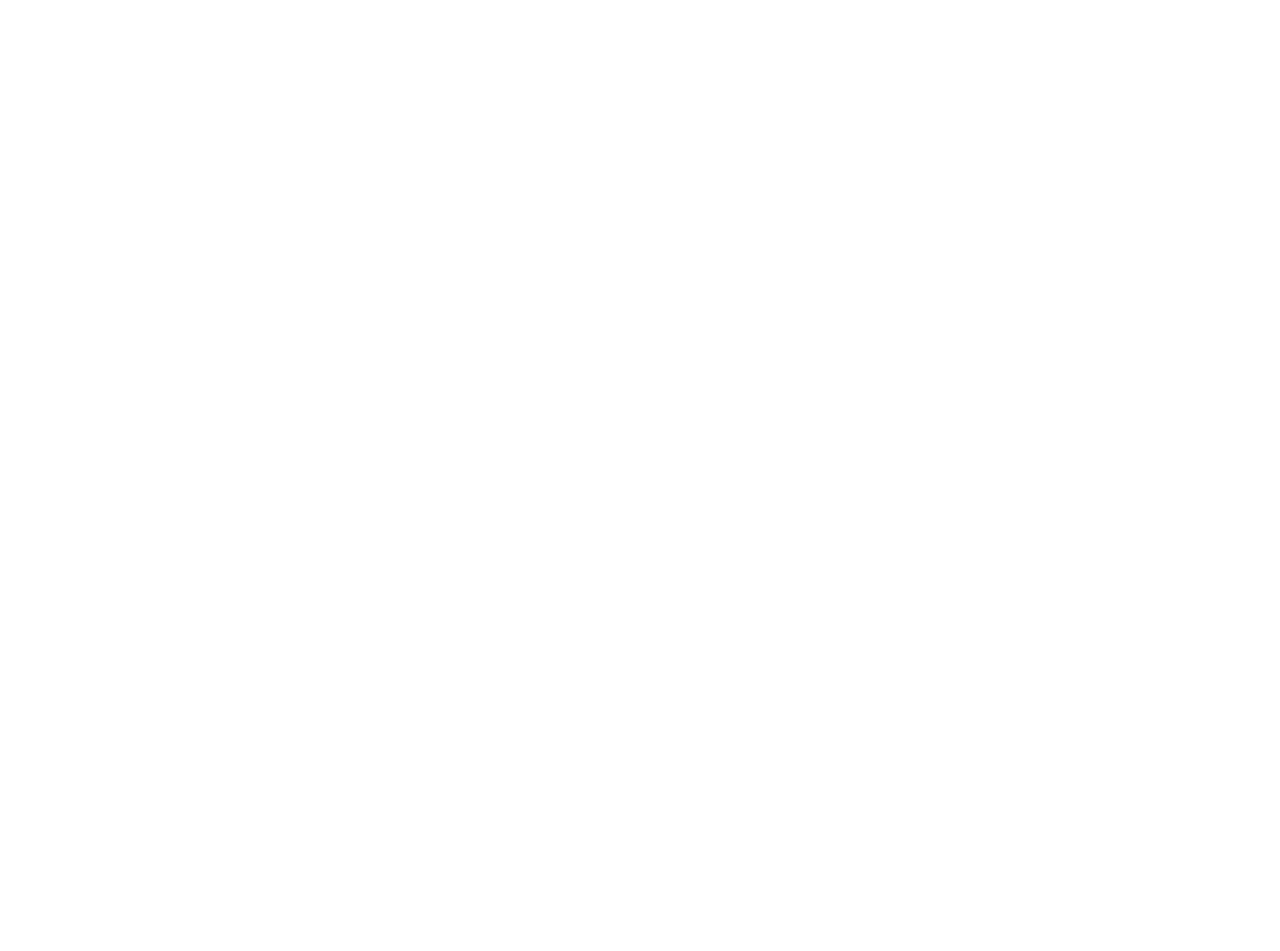
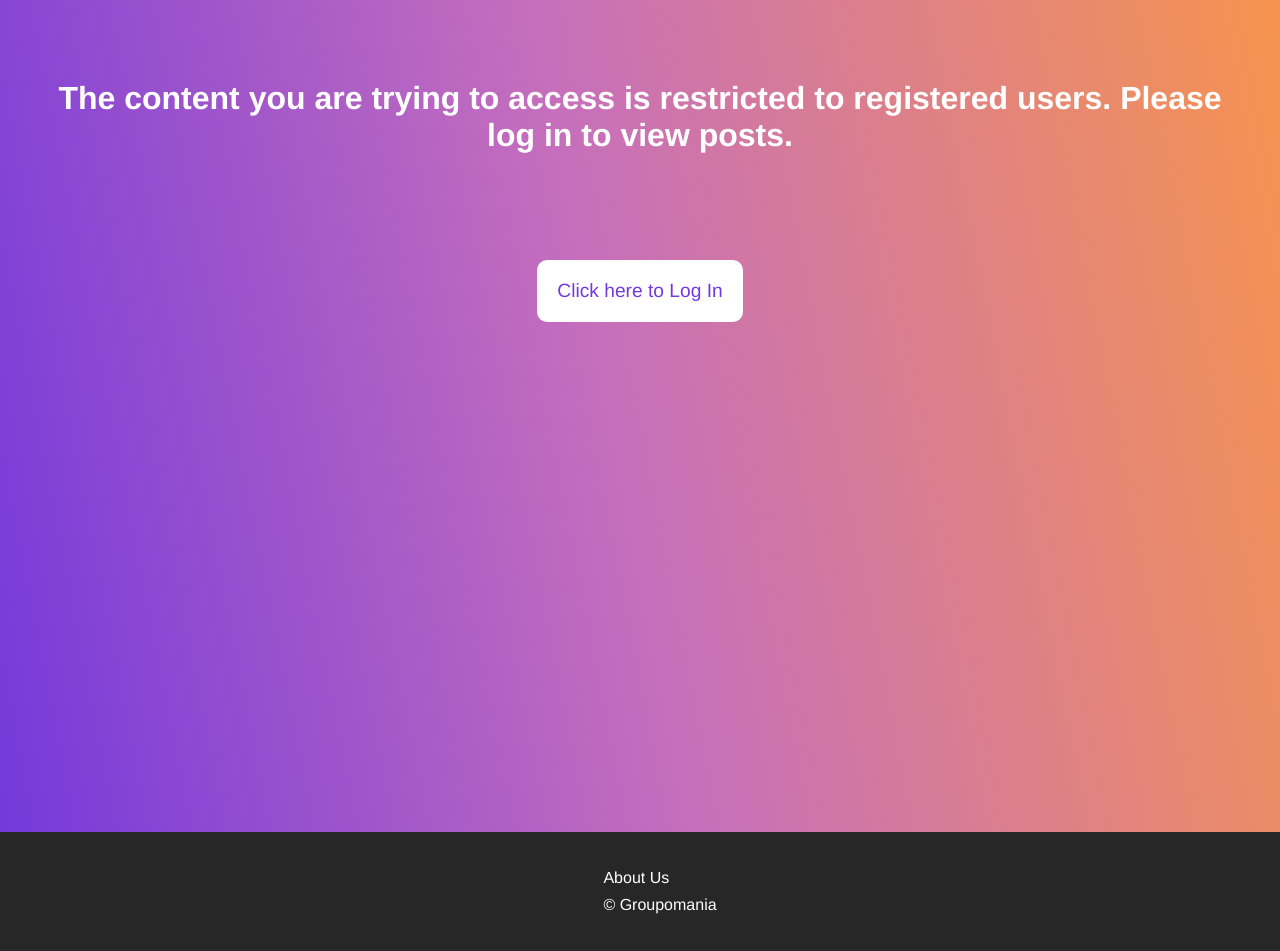
Before and after one commit to kris-v/kris-v-project-7--react-front-end, a React (Create React App) app: page /posts/1 in a window 1280 px wide. Shown: the part 152-1103 px from the top of the page. Before the commit the page ends 800 px from the top, so only its background shows below. Built offline with nearby package versions, Linux system fonts and the light colour scheme; no server answers.

Commit message:
Created Footer. Added  styles to Home, Posts, and Single Post views.

```diff
--- a/src/Components/Error/index.jsx
+++ b/src/Components/Error/index.jsx
@@ -1,8 +1,17 @@
+import styled from 'styled-components'
+
+const ErrorWrapper = styled.div`
+  display: flex;
+  justify-content: center;
+  align-items: center;
+  min-height: 100vh;
+`
+
 function Error() {
   return (
-    <div>
+    <ErrorWrapper>
       <h1>This page does not exist 😥</h1>
-    </div>
+    </ErrorWrapper>
   )
 }
 
--- a/src/Components/Footer/index.jsx
+++ b/src/Components/Footer/index.jsx
@@ -0,0 +1,14 @@
+import '../../Styles/Footer.css'
+
+function Footer() {
+  return (
+    <footer>
+      <ul>
+        <li>About Us</li>
+        <li>&copy; Groupomania</li>
+      </ul>
+    </footer>
+  )
+}
+
+export default Footer
--- a/src/Pages/Account/index.jsx
+++ b/src/Pages/Account/index.jsx
@@ -1,8 +1,10 @@
 import { useParams } from 'react-router-dom'
 import { Link } from 'react-router-dom'
+import { useHistory } from 'react-router-dom'
 
 function Account() {
   const userId = localStorage.getItem('userId')
+  const history = useHistory()
   // const { user_id } = useParams
 
   const deleteAccount = () => {
@@ -12,14 +14,13 @@
       .then((res) => res.json())
       .then((res) => console.log(res))
       .then(() => localStorage.clear())
+      .then(() => history.push('/'))
   }
 
   return (
     <div>
       <h1>Account</h1>
-      <Link to={'/'}>
-        <button onClick={() => deleteAccount()}>Delete account</button>
-      </Link>
+      <button onClick={() => deleteAccount()}>Delete account</button>
       <Link to={'/'}>
         <button onClick={() => localStorage.clear()}>Sign out</button>
       </Link>
--- a/src/Pages/Home/index.jsx
+++ b/src/Pages/Home/index.jsx
@@ -15,9 +15,18 @@
   font-size: 2rem;
 `
 
+const StyledImage = styled.img`
+  height: 160px;
+`
+
 const StyledTitle = styled.h2`
   margin-bottom: 5rem;
   margin-top: 3rem;
+  margin: 3rem;
+  font-size: 2.5rem;
+  @media screen and (max-width: 600px) {
+    font-size: 1.5rem;
+  }
 `
 
 const ButtonsWrapper = styled.div`
@@ -34,8 +43,8 @@
   if (jwt) {
     return (
       <HomeWrapper>
-        <img src={HomeIllustration} alt="Company logo" />
-        <StyledTitle>Hello {userName}.</StyledTitle>
+        <StyledImage src={HomeIllustration} alt="Company logo" />
+        <StyledTitle className="home-title">Hello {userName}.</StyledTitle>
         <ButtonsWrapper>
           <StyledLink to="/posts">
             <button className="home-btn">View posts</button>
--- a/src/Pages/OnePost/index.jsx
+++ b/src/Pages/OnePost/index.jsx
@@ -1,7 +1,63 @@
-import logo from '../../assets/icon.png'
 import { useParams, useRouteMatch } from 'react-router-dom'
 import { useEffect, useState } from 'react'
 import { Link } from 'react-router-dom'
+import { StyledLink } from '../../Styles/Atoms'
+import styled from 'styled-components'
+import colors from '../../Styles/colors'
+
+const MainWrapper = styled.div`
+  background-image: linear-gradient(79deg, #7439db, #c66fbc 48%, #f7944d);
+  min-height: 100vh;
+  padding-top: 8rem;
+  display: flex;
+  flex-direction: column;
+  align-items: center;
+`
+const ButtonsWrapper = styled.div`
+  display: flex;
+  flex-direction: row;
+  justify-content: left;
+`
+
+const CardWrapper = styled.div`
+  display: flex;
+  background-color: blue;
+  flex-direction: column;
+  justify-content: space-around;
+  padding: 1.4rem;
+  margin: 1.2rem;
+  background-color: ${colors.backgroundLight};
+  border-radius: 30px;
+  width: 80%;
+  max-width: 700px;
+`
+
+const UnauthorizedMessage = styled.div`
+  font-style: normal;
+  margin-bottom: 3rem;
+`
+
+const MessageWrapper = styled.div`
+  background-image: linear-gradient(79deg, #7439db, #c66fbc 48%, #f7944d);
+  color: white;
+  height: 100vh;
+  display: flex;
+  flex-direction: column;
+  padding-top: 5rem;
+  align-items: center;
+  justify-content: flex-start;
+`
+
+const StyledTitle = styled.h2`
+  margin-bottom: 5rem;
+  margin-top: 3rem;
+  margin: 3rem;
+  font-size: 2rem;
+  text-align: center;
+  @media screen and (max-width: 600px) {
+    font-size: 1.5rem;
+  }
+`
 
 function OnePost(props) {
   const [singlePostData, setSinglePostData] = useState([])
@@ -66,27 +122,38 @@
 
   if (!singlePostData[0]) {
     return (
-      <div>
-        <h2>It looks like you are not authorized to view this content.</h2>
-        <Link to="/login">Click here to Log In</Link>
-      </div>
+      <MessageWrapper>
+        <UnauthorizedMessage>
+          <StyledTitle>
+            The content you are trying to access is restricted to registered
+            users. Please log in to view posts.
+          </StyledTitle>
+        </UnauthorizedMessage>
+        <StyledLink to="/login">
+          <button>Click here to Log In</button>
+        </StyledLink>
+      </MessageWrapper>
     )
   } else {
     return (
-      <div>
-        <Link to={'/posts'}>
-          <button>Back</button>
-        </Link>
-        <h1>This is a single GIF 🌆</h1>
-        <h2>The post ID is {post_id}</h2>
-        <p>{singlePostData[0].title}</p>
+      <MainWrapper>
+        {/* <h2>The post ID is {post_id}</h2> */}
+        <h3>From {singlePostData[0].username}</h3>
+        <CardWrapper>
+          <p>{singlePostData[0].title}</p>
+        </CardWrapper>
+        <ButtonsWrapper>
+          <StyledLink to={'/posts'}>
+            <button>Back</button>
+          </StyledLink>
+          {userId === singlePostData[0].user_id && (
+            <StyledLink to={'/posts'}>
+              <button onClick={() => deleteGif()}>Delete Post</button>
+            </StyledLink>
+          )}
+        </ButtonsWrapper>
         {/* <img src={singlePostData[0].image_url} alt="GIF" /> */}
-        {userId === singlePostData[0].user_id && (
-          <Link to={'/posts'}>
-            <button onClick={() => deleteGif()}>Delete Post</button>
-          </Link>
-        )}
-      </div>
+      </MainWrapper>
     )
   }
 }
--- a/src/Pages/Posts/index.jsx
+++ b/src/Pages/Posts/index.jsx
@@ -2,29 +2,69 @@
 import Card from '../../Components/Card'
 import { Link } from 'react-router-dom'
 import styled from 'styled-components'
-import { StyledLink } from '../../Styles/Atoms'
+import { StyledLink, Loader } from '../../Styles/Atoms'
 import HomeIllustration from '../../assets/icon-left-font-monochrome-black.png'
+import '../../Styles/Posts.css'
 import colors from '../../Styles/colors'
 
 const MainContainer = styled.div`
   background-image: linear-gradient(79deg, #7439db, #c66fbc 48%, #f7944d);
   min-height: 100vh;
+  overflow: hidden;
 `
 
 const CardsContainer = styled.div`
   display: flex;
   flex-wrap: wrap;
   flex-direction: row;
-  justify-content: space-evenly;
+  justify-content: space-between;
+  align-content: flex-start;
+  max-width: 800px;
+  height: 100%;
+  margin: 0 auto;
+  margin-top: 2rem;
+  padding-bottom: 3rem;
+  background-color: blue;
 `
 
 const StyledImage = styled.img`
-  height: 30vh;
+  height: 160px;
+`
+
+const LoaderWrapper = styled.div`
+  display: flex;
+  justify-content: center;
+`
+
+const UnauthorizedMessage = styled.div`
+  font-style: normal;
+  margin-bottom: 3rem;
+`
+
+const MessageWrapper = styled.div`
+  background-image: linear-gradient(79deg, #7439db, #c66fbc 48%, #f7944d);
+  color: white;
+  height: 100vh;
+  display: flex;
+  flex-direction: column;
+  padding-top: 5rem;
+  align-items: center;
+  justify-content: flex-start;
+`
+
+const StyledTitle = styled.h2`
+  margin-bottom: 5rem;
+  margin-top: 3rem;
+  margin: 3rem;
+  font-size: 2rem;
+  text-align: center;
+  @media screen and (max-width: 600px) {
+    font-size: 1.5rem;
+  }
 `
 
 function PostsListView() {
   const [postsData, setPostsData] = useState([])
-  // const [usersRead, setUsersRead] = useState([])
   const [isDataLoading, setDataLoading] = useState(false)
   const [error, setError] = useState(false)
   const jwt = localStorage.getItem('userToken')
@@ -52,7 +92,7 @@
         console.log('==== error ====', err)
         setError(true)
       } finally {
-        setDataLoading(true)
+        setDataLoading(false)
       }
     }
     fetchPosts()
@@ -60,19 +100,34 @@
 
   if (postsData.length === undefined) {
     return (
-      <div>
-        <h2>Oops... Content restricted to registered users. Please log in.</h2>
-        <Link to="/login">Click here to Log In</Link>
-      </div>
+      <MessageWrapper>
+        <UnauthorizedMessage>
+          <StyledTitle>
+            The content you are trying to access is restricted to registered
+            users. Please log in to view posts.
+          </StyledTitle>
+        </UnauthorizedMessage>
+        <StyledLink to="/login">
+          <button>Click here to Log In</button>
+        </StyledLink>
+      </MessageWrapper>
     )
   } else {
     return (
       <MainContainer>
-        <h2>Here all the posts! 😎</h2>
+        <div className="upper-container">
+          <div className="img-container">
             <StyledImage src={HomeIllustration} alt="Company logo" />
-        <Link to={'/upload'}>
+          </div>
+          <Link className="create-post-btn" to={'/upload'}>
             <button>Create a post</button>
           </Link>
+        </div>
+        {isDataLoading ? (
+          <LoaderWrapper>
+            <Loader></Loader>
+          </LoaderWrapper>
+        ) : (
           <CardsContainer>
             {postsData.map((post) => (
               <StyledLink
@@ -92,6 +147,7 @@
               </StyledLink>
             ))}
           </CardsContainer>
+        )}
       </MainContainer>
     )
   }
--- a/src/Styles/Auth.css
+++ b/src/Styles/Auth.css
@@ -55,3 +55,7 @@
   color: white;
   text-decoration: underline;
 }
+
+.link-btn:hover {
+  color: rgb(73, 69, 69);
+}
--- /dev/null
+++ b/src/Styles/Footer.css
@@ -0,0 +1,20 @@
+footer {
+  background-color: rgb(40, 39, 39);
+  color: white;
+  padding: 32px;
+  display: flex;
+  justify-content: flex-start;
+  flex-direction: column;
+  align-items: center;
+  font-weight: 500;
+  bottom: 0;
+}
+
+ul {
+  list-style-type: none;
+  height: fit-content;
+}
+
+li {
+  padding: 0.3rem;
+}
--- a/src/Styles/Home.css
+++ b/src/Styles/Home.css
@@ -1,5 +1,11 @@
 .home-btn {
   font-size: 1.1rem;
+}
+
+@media screen and (max-width: 300px) {
+  .home-title {
+    font-size: 3px;
+  }
 }
 
 button {
@@ -10,11 +16,12 @@
   cursor: pointer;
   color: #7439db;
   font-size: 1.2rem;
+  transition: 300ms;
 }
 
 button:hover {
   cursor: pointer;
-  background-color: whitesmoke;
+  /* background-color: whitesmoke; */
 }
 
 .logoImg {
--- /dev/null
+++ b/src/Styles/Posts.css
@@ -0,0 +1,14 @@
+.create-post-button {
+  justify-self: center;
+}
+
+.upper-container {
+  display: flex;
+  flex-direction: column;
+  align-items: center;
+}
+
+.img-container {
+  max-width: 100px;
+  padding-right: 50px;
+}
--- a/src/index.jsx
+++ b/src/index.jsx
@@ -7,6 +7,7 @@
 import Upload from './Pages/Upload'
 import Account from './Pages/Account'
 import Header from './Components/Header'
+import Footer from './Components/Footer'
 import Error from './Components/Error'
 import { Login } from './Components/Registration/Login'
 import { Register } from './Components/Registration/Register'
@@ -23,18 +24,22 @@
         <Route exact path="/">
           <Header />
           <Home />
+          <Footer />
         </Route>
         <Route exact path="/login">
           <Header />
           <Auth />
+          <Footer />
         </Route>
         <Route exact path="/posts">
           <Header />
           <PostsListView />
+          <Footer />
         </Route>
         <Route path="/posts/:post_id">
           <Header />
           <OnePost />
+          <Footer />
         </Route>
         <PrivateRoute path="/upload" component={Upload} />
         <PrivateRoute path="/account" component={Account} />
```
Lines whose indentation alone changed are shown as unchanged.
